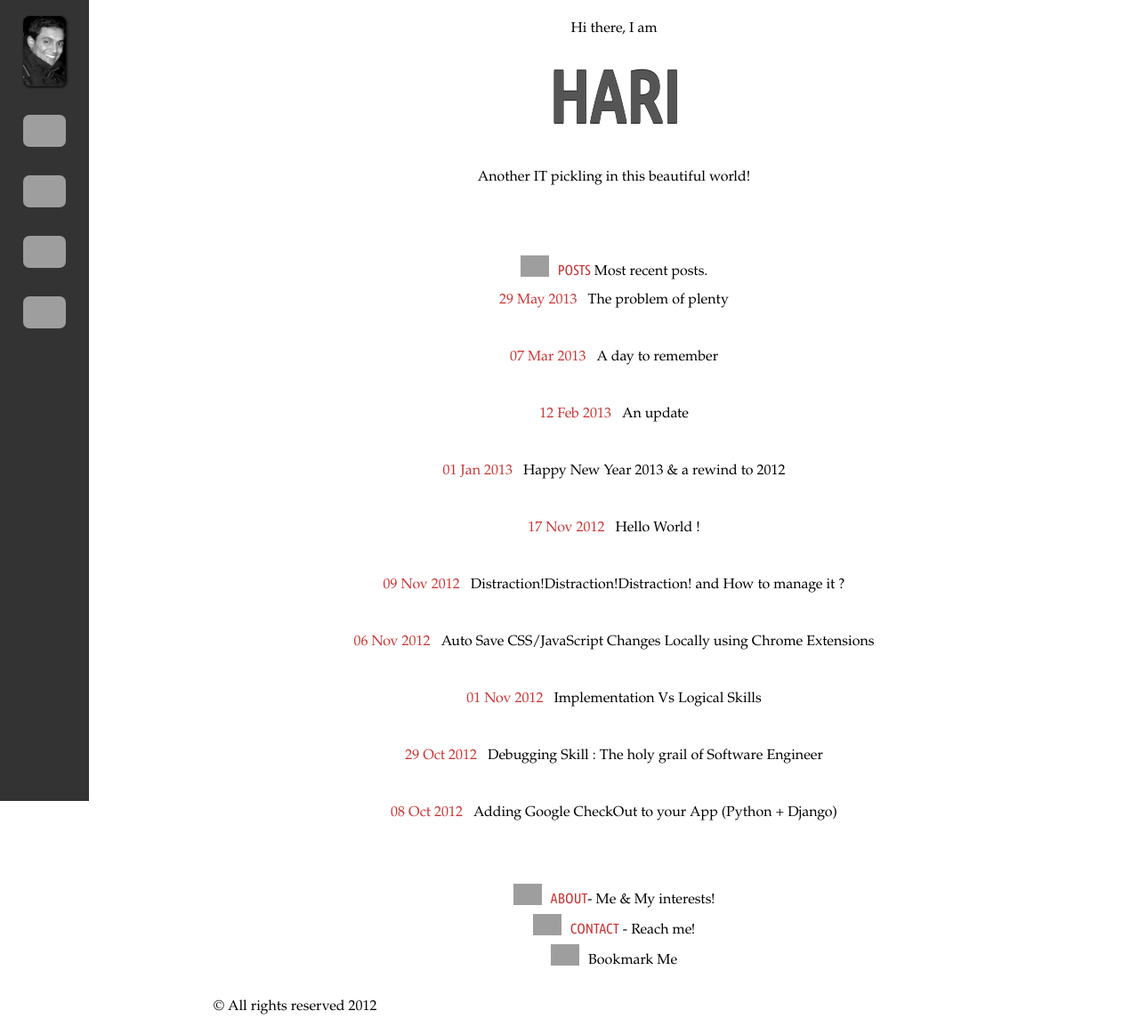
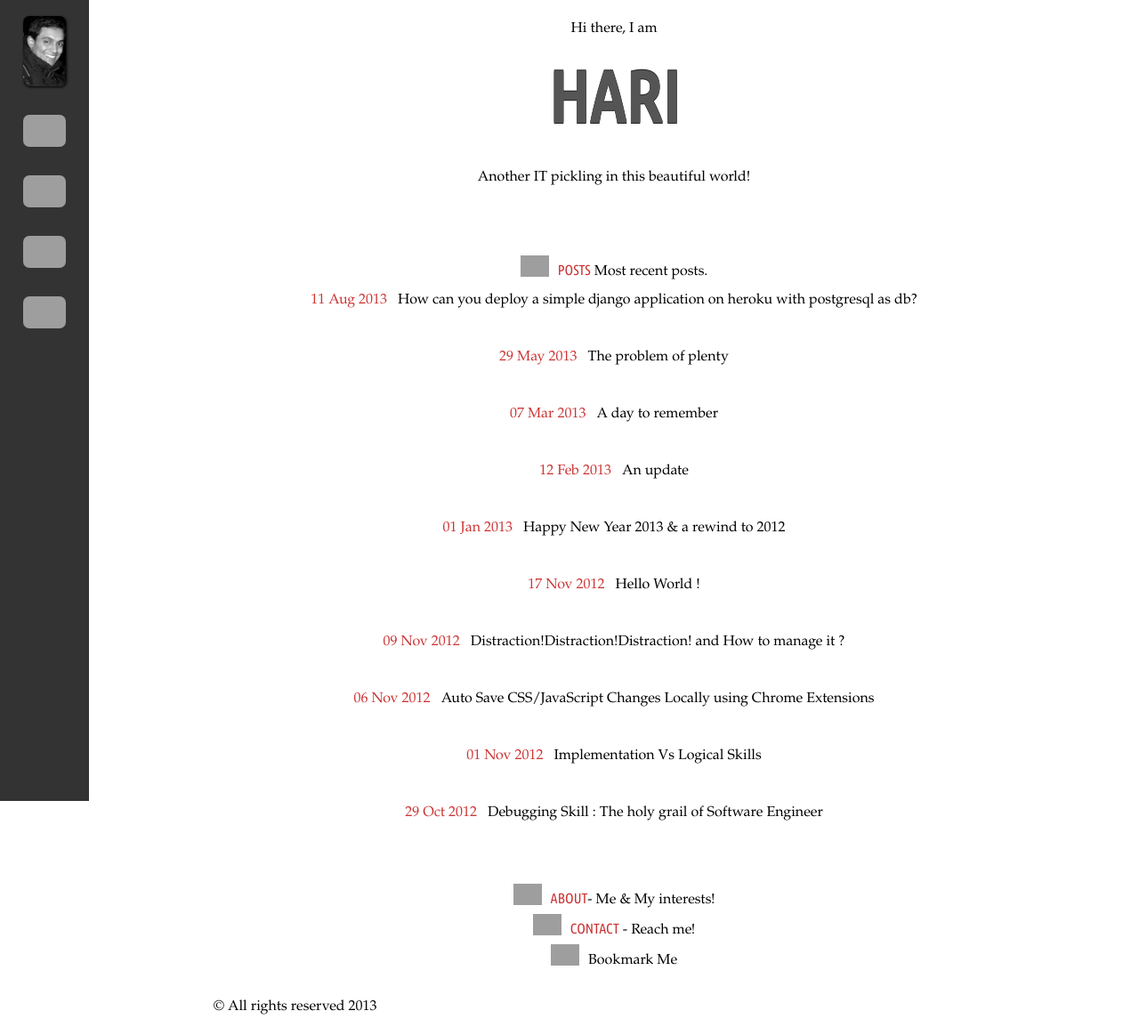
Before and after one commit to hpalappetty/silkyprogrammer.github.com, a Jekyll site: the page built from index.html, in a window 1280 px wide, cut to the strip 0-1163 px from the top of the page. Shown: the whole strip at 89% size. Built offline with Jekyll 4.4.1, drawn with Linux system fonts in a browser that asks for light colours; some web fonts are replaced; some of the changed lines change nothing that is shown; grey boxes are pictures that could not be loaded.

Commit message:
heroku post

```diff
--- /dev/null
+++ b/_posts/2013-08-11-How-can-you-deploy-a-simple-django-application-on-heroku-with-postgresql-as-db.md
@@ -0,0 +1,69 @@
+---
+'layout' : 'post'
+'title' : 'How can you deploy a simple django application on heroku with postgresql as db?'
+---
+<p>This article explains "As a developer what you need to do"  to install a simple Django application on heroku stack ($0 priced stack).</p>
+
+<p>I will explain the problems faced during this process, some tips as well to get this working.</p>
+
+<p>What your setup should be like</p>
+<blockquote>
+<ul>
+    <li>A *Nix based system</li>
+    <li>Python must be installed</li>
+    <li>You should have pip and distribute installed</li>
+    <li>You must have heroku tool-belt installed</li>
+    <li>You must have postgresql installed</li>
+</ul>
+</blockquote>
+
+<p> Once the above list is checked you can create a folder with your app name in project directory.In my case it is in HOME/projects</p>
+        $cd ~/projects
+        $mkdir todolist
+        $cd todolist
+
+<p>At this point, we may want to create a project with specific version of Python or Django. To do this, we must install virtualevn. This can be done by downloading the
+package from Python package index [virtualenv]:(https://pypi.python.org/pypi/virtualenv). Once you download the package from this location, extract the same
+and then</p>
+        $ cd ~/Downloads/virtualenv-1.10.1/
+        $ sudo python setup.py install
+
+<p>This will install the virtualenv to your system. After this create a virtualenv in your application folder.</p>
+        $ cd ~/projects/todolist
+        $ virtualenv venv --distribute
+        $ source venv/bin/activate
+
+<p>After this we can create a django project by</p>
+        $ django-admin.py startproject todolist
+
+<p>Then move to your project root folder by </p>
+        $ cd todolist
+<p>then</p>
+        $pip freeze > requirements.txt
+
+<p>Once the above set up is complete, we can complete the settings in settings.py file.This is a tricky area, and is the point where most of the newbies near Heroku
+gets stopped. To deploy a django app to heroku, you have to login to your heroku account and then add Heroku-Postgres addon (dev version) which is free.You can get the
+details of DATABASE from heroku account and then add those details to your settings file, it will look similar to what I have posted below.</p>
+        DATABASES = {
+            'default': {
+                    'ENGINE': 'django.db.backends.postgresql_psycopg2',
+                    'NAME': 'daskhdhlklkll',
+                    'USER': 'dtoasdashasaabh',
+                    'PASSWORD': 'OmasdjasLKJJJKSDkjsakajskja5d-',
+                    'HOST': 'ec2-94-111-212-45.cxxxxxx-1.amazonaws.com',
+                    'PORT': '5432',
+                    }
+            }
+
+<p>Once the above details are set it's time to enjoy deploying your app to heroku platform.To complete the steps, first we have to put the code in 'git' first.
+Then push the code to heroku.Create a 'Procfile'at the root of your application and add a webworker to it. This is explained well in heroku documentation, so I am not explaining it again.
+We also have to create a heroku stack, which can be done before adding the code to git.</p>
+
+        $cd ~/projects/todolist/todolist
+        $heroku create ( will ask for your heroku credentials)
+        $git init
+        $git add .
+        $git commit -m "my first heroku application"
+        $git push heroku master
+
+<p>During this process , heroku will ask for your user name and password.Please provide appropriate credentials.</p>
--- a/index.html
+++ b/index.html
@@ -29,5 +29,5 @@
 </div> <!-- #home_page -->
 
    <div class="footer">
-       &copy All rights reserved 2012
+       &copy All rights reserved 2013
    </div>
```
Also changed, not shown: README.md.
